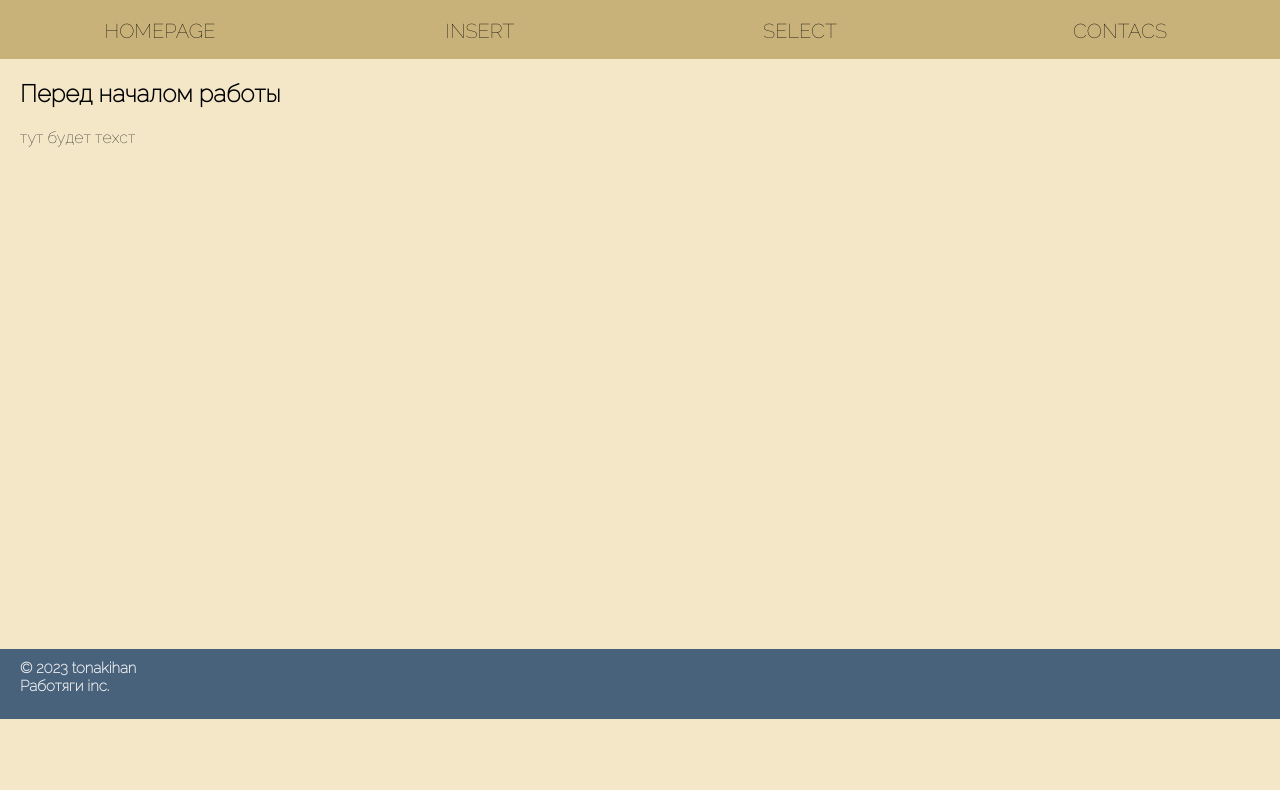
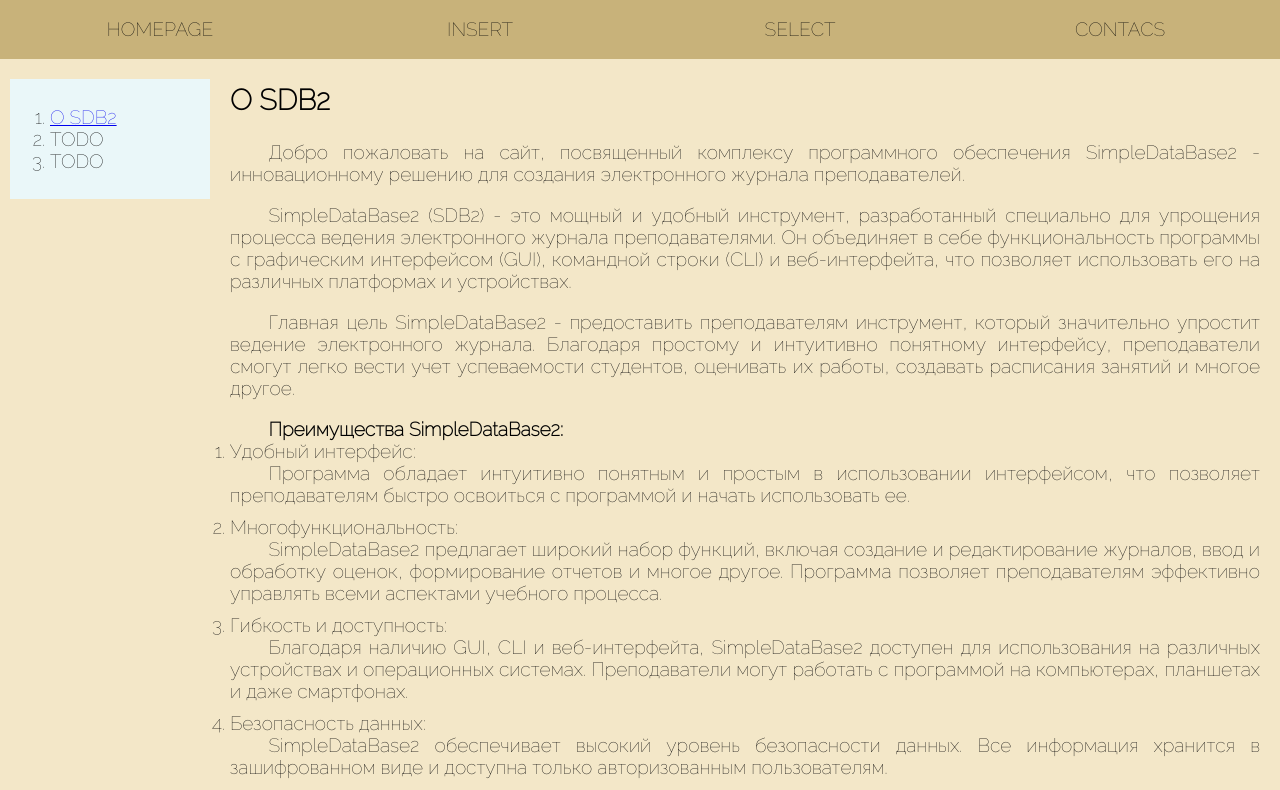
Before and after one commit to tonakihan/Front-SDB2.0_old, a plain HTML site: page index.html in a window 1280 px wide. Shown: the part 81-871 px from the top of the page. Before the commit the page ends 800 px from the top, so only its background shows below. Drawn offline with Linux system fonts and the light colour scheme.

Commit message:
Modify index
Addition informathion and restructing main.css for this.

```diff
--- a/index.html
+++ b/index.html
@@ -1,6 +1,4 @@
-<!DOCTYPE html>
 <html lang="ru">
-
   <head>
     <meta charset="utf-8">
     <title>Homepage - SDB2</title>
@@ -12,10 +10,10 @@
 
   <body>
     <header>
-      <h1 class="text_center">Homepage</h1>
-
+      <img src="images/logo.jpg" width="50" height="50">
+      <h1>Homepage</h1>
       <nav>
-        <ul class="no_marks_li">
+        <ul>
           <li>Homepage</li>
           <li><a href="#"> Insert </a></li>
           <li><a href="#"> Select </a></li>
@@ -24,10 +22,38 @@
       </nav>
     </header>
 
-    <main class="text">
+    <main>
+      <nav class="sidenav">
+        <ol>
+          <li><a href="#About-SDB2">О SDB2</a></li>
+          <li>TODO</li>
+          <li>TODO</li>
+          </ol>
+      </nav>
       <article>
-        <h2>Перед началом работы</h2>
-        <p>тут будет техст</p>
+        <h2 id="About-SBD2">О SDB2</h2>
+        <p>Добро пожаловать на сайт, посвященный комплексу программного обеспечения SimpleDataBase2 - инновационному решению для создания электронного журнала преподавателей.</p>
+        <p>SimpleDataBase2 (SDB2) - это мощный и удобный инструмент, разработанный специально для упрощения процесса ведения электронного журнала преподавателями. Он объединяет в себе функциональность программы с графическим интерфейсом (GUI), командной строки (CLI) и веб-интерфейта, что позволяет использовать его на различных платформах и устройствах.</p>
+        <p>Главная цель SimpleDataBase2 - предоставить преподавателям инструмент, который значительно упростит ведение электронного журнала. Благодаря простому и интуитивно понятному интерфейсу, преподаватели смогут легко вести учет успеваемости студентов, оценивать их работы, создавать расписания занятий и многое другое.</p>
+        <ol class="nav-zero">
+          <label class="nav-zero"><b>Преимущества SimpleDataBase2:</b></label>
+          <li>Удобный интерфейс:
+            <p class="nav-zero">Программа обладает интуитивно понятным и простым в использовании интерфейсом, что позволяет преподавателям быстро освоиться с программой и начать использовать ее.</p>
+          </li>
+          <li>Многофункциональность:
+            <p class="nav-zero">SimpleDataBase2 предлагает широкий набор функций, включая создание и редактирование журналов, ввод и обработку оценок, формирование отчетов и многое другое. Программа позволяет преподавателям эффективно управлять всеми аспектами учебного процесса.</p>
+          </li>
+          <li>Гибкость и доступность:
+            <p class="nav-zero">Благодаря наличию GUI, CLI и веб-интерфейта, SimpleDataBase2 доступен для использования на различных устройствах и операционных системах. Преподаватели могут работать с программой на компьютерах, планшетах и даже смартфонах.</p>
+          </li>
+          <li>Безопасность данных:
+            <p class="nav-zero">SimpleDataBase2 обеспечивает высокий уровень безопасности данных. Все информация хранится в зашифрованном виде и доступна только авторизованным пользователям.</p>
+          </li>
+          <li>Поддержка и обновления:
+            <p class="nav-zero">Команда разработчиков SimpleDataBase2 предлагает надежную техническую поддержку и обновления программы, что гарантирует ее стабильную работу и соответствие современным требованиям.</p>
+          </li>
+        </ol>
+        <p>Если вы преподаватель и ищете простое и эффективное решение для ведения электронного журнала, SimpleDataBase2 - идеальный выбор для вас. Начните использовать программу прямо сейчас и упростите свою работу!</p>
       </article>
     </main>
 
--- a/styles/main.css
+++ b/styles/main.css
@@ -1,81 +1,103 @@
-html, body {
+html,
+body {
   padding: 0px;
   margin: 0px;
   height: 100%;
-}
-
-body {
   background: #f3e7c8;
-
   font-family: 'Raleway', sans-serif;
-
   display: flex;
   flex-direction: column;
 }
 
-.text {
+main {
+  margin-left: 210px;
+  flex: 1 0 auto;
   padding-left: 20px;
   padding-right: 20px;
+  font-size: 1.2em;
 }
 
-.text_center {
-  text-align: center;
+p {
+  text-align: justify;
+  text-indent: 2em;
 }
 
-.no_marks_li {
+abbr {
+  cursor: help;
+}
+
+header h1 {
+  text-align: center;
+  position: relative;
+}
+header img {
+  top: 15px;
+  left: 25px;
+  position: absolute;
+}
+header nav {
+  height: 60px;
+  display: flex;
+  font-size: 1.2em;
+  background: #C8B27A;
   list-style-type: none;
 }
-
-nav {
-  font-size: 20px;
-
-  background: #C8B27A;
-
-  height: 60px;
+header nav ul {
+  padding: 0;
   display: flex;
+  flex: 1;
 }
-
-nav ul {
-  padding: 0px;
+header nav ul * {
+  display: inline;
   flex: 1;
-  display: flex;
-}
-
-nav ul * {
-  flex: 1;
-  display: inline; /*хз на что влияет*/
-
   text-align: center;
   text-transform: uppercase;
   text-decoration: none;
-
   color: #000000;
 }
 
-main {
-  flex: 1 0 auto;
-}
-
 footer {
-  font-size: 15px;
+  height: 60px;
+  font-size: 1em;
   font-weight: bolder;
-
   color: #efefef;
   background: #49627C;
-
-  height: 60px;
   flex-shrink: 0; /* Prevent Chrome, Opera, and Safari from letting these items shrink to smaller than their content's default minimum size. */
   padding-top: 10px;
 }
-
 footer a {
-  text-decoration: none;
+/* text-decoration: none; */
   color: #efefef;
 }
+footer * {
+  padding: 0;
+  margin: 0;
+}
 
-footer * {
-  padding-top: 0px;
-  margin-top: 0px;
-  padding-bottom: 0px;
-  margin-bottom: 0px;
+
+/* --------CLASSES-------- */
+.sidenav {
+  width: 200px;
+  position: fixed;
+  z-index: 1;
+  top: 160px;
+  left: 10px;
+  background: #eaf7f9;
+  color: #000;
+  overflow-x: hidden;
+  padding: 8px 0;
 }
+
+.nav-zero {
+  padding: 0;
+  margin: 0;
+}
+.nav-zero li {
+  padding-bottom: 10;
+}
+.nav-zero li:last-child {
+  padding: 0;
+}
+.nav-zero label {
+  padding-left: 2em;
+}
```
Also changed, not shown: images/logo.jpg (added).
